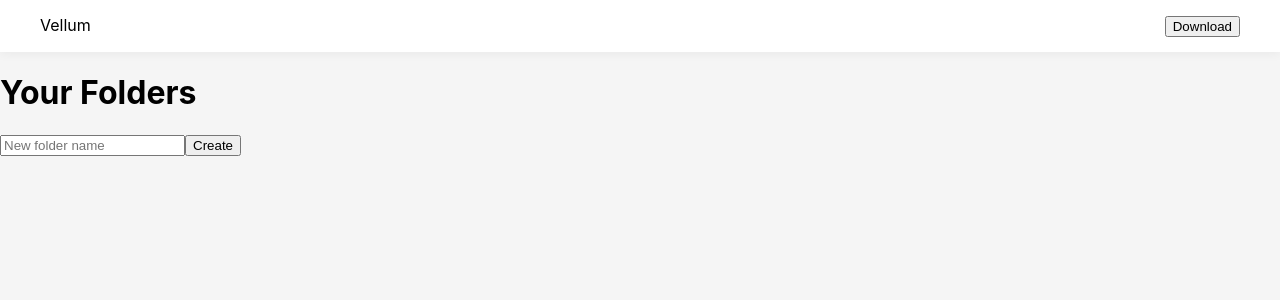
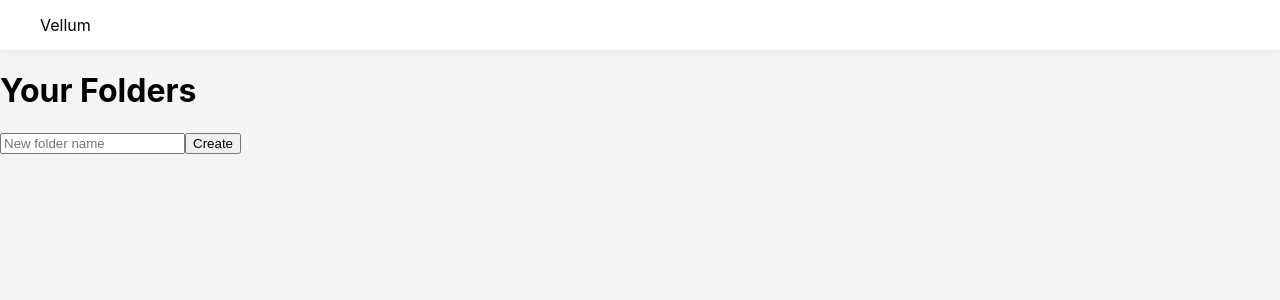
Before and after one commit to sundoa/vellum, a React (Vite) app: page /dashboard in a window 1280 px wide. Shown: the top 300 px of the page. Built offline with nearby package versions, Linux system fonts and the light colour scheme.

Commit message:
Update Navbar.jsx

```diff
--- a/src/components/Navbar.jsx
+++ b/src/components/Navbar.jsx
@@ -1,12 +1,15 @@
+import { useContext } from "react";
+import { AppContext } from "../context/AppContext";
+
 export default function Navbar({ downloadFile }) {
-  const user = localStorage.getItem("vellumUser");
+  const { user } = useContext(AppContext);
 
   return (
     <div className="navbar">
       <div>Vellum</div>
       <div>
-        <span>{user}</span>
-        <button onClick={downloadFile}>Download</button>
+        <span>{user?.username || user?.email}</span>
+        {downloadFile && <button onClick={downloadFile}>Download</button>}
       </div>
     </div>
   );
```
